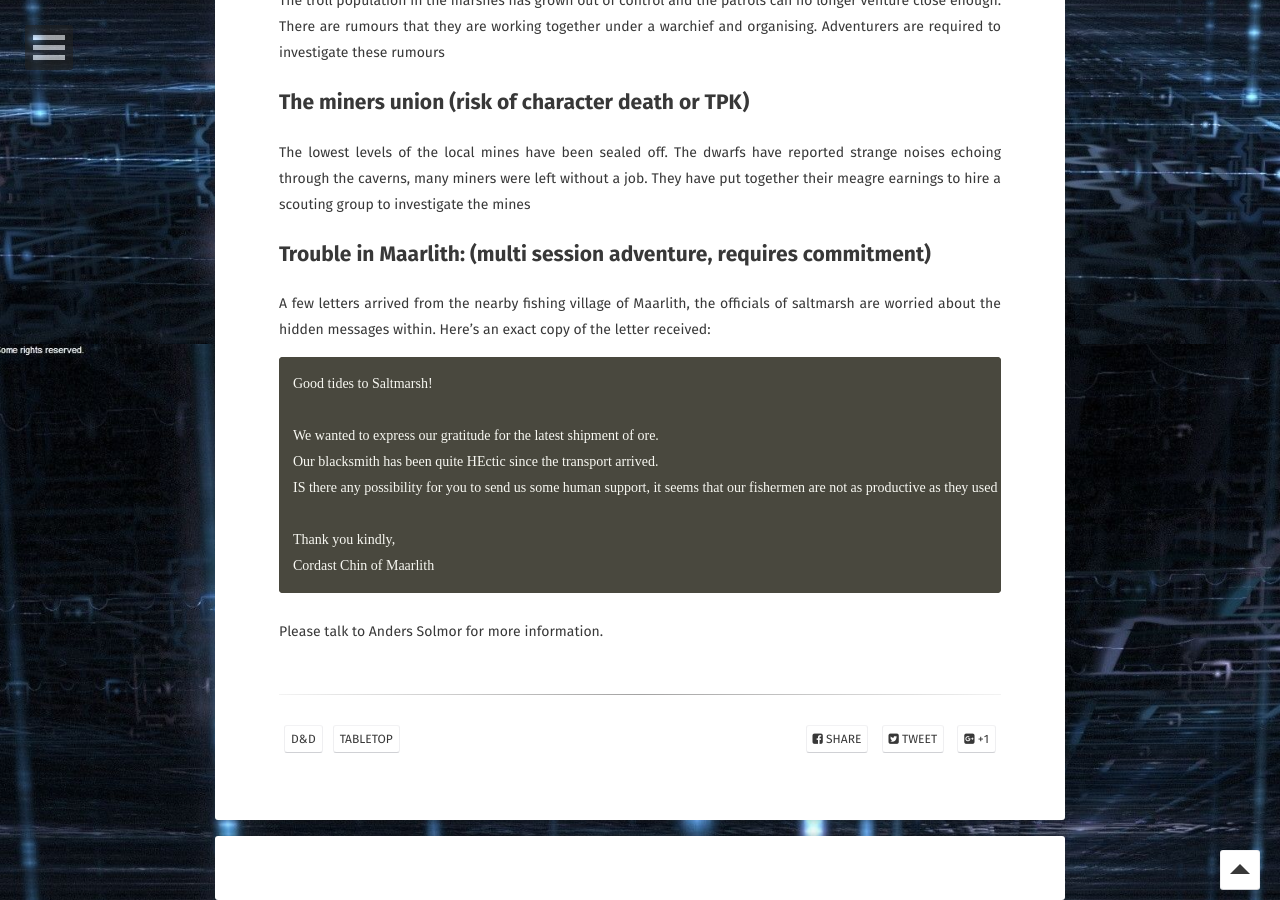
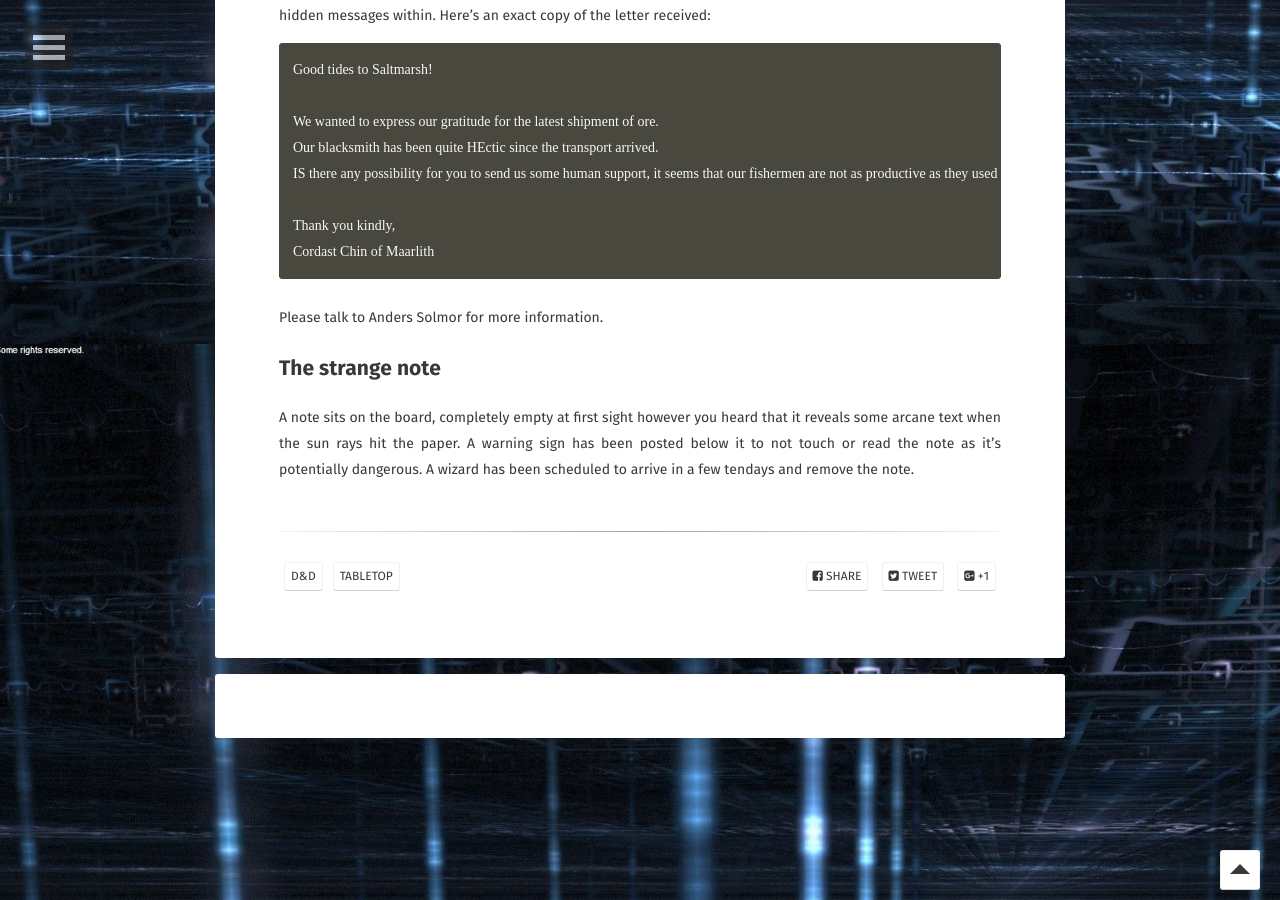
Before and after one commit to SebastianIoanPop/SebastianIoanPop.github.io, a Jekyll site: the page built from _posts/2020-01-21-notice-board.md, in a window 1280 px wide and 900 px high, scrolled down 1456 px. Built offline with Jekyll 4.4.1, drawn with Linux system fonts in a browser that asks for light colours; some web fonts are replaced; comment, search, counter and statistics services are not loaded.

````diff
--- a/_posts/2020-01-21-notice-board.md
+++ b/_posts/2020-01-21-notice-board.md
@@ -54,3 +53,6 @@ Thank you kindly,
 Cordast Chin of Maarlith
 ```
 Please talk to Anders Solmor for more information.
+
+## The strange note
+A note sits on the board, completely empty at first sight however you heard that it reveals some arcane text when the sun rays hit the paper. A warning sign has been posted below it to not touch or read the note as it's potentially dangerous. A wizard has been scheduled to arrive in a few tendays and remove the note.
````
Also changed, not shown: other parts of _posts/2020-01-21-notice-board.md (+0 -1 lines).
